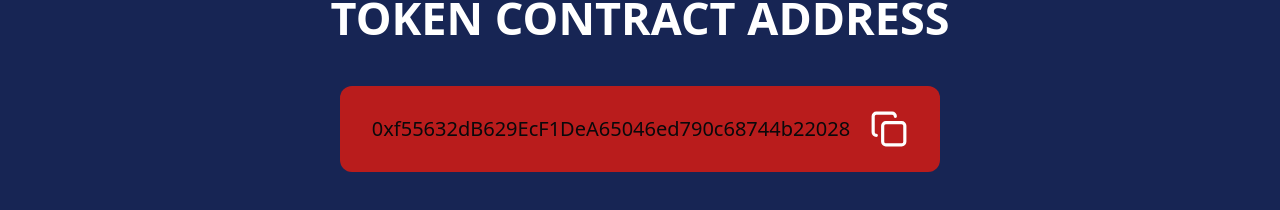
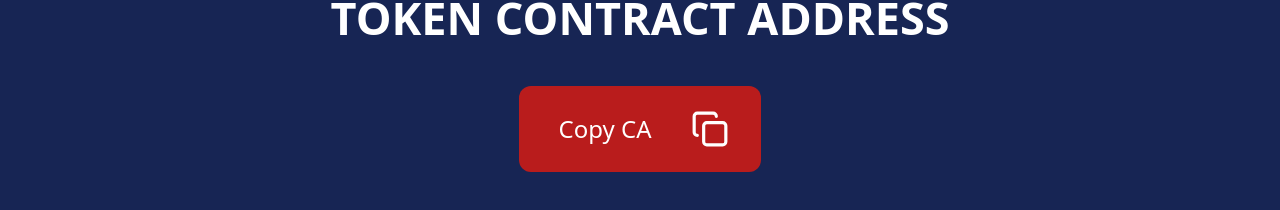
Before and after one commit to Richardudeh4/jorge, a Next.js app: page / in a window 1280 px wide. Shown: the part 6994-7204 px from the top of the page. Built offline with nearby package versions, Linux system fonts and the light colour scheme.

Commit message:
new changes 13

```diff
--- a/components/stay-in-touch.tsx
+++ b/components/stay-in-touch.tsx
@@ -87,15 +87,16 @@ const StayInTouch = () => {
          <h1 className='font-extrabold text-3xl sm:text-4xl md:text-[45px] text-white mt-8'>
           TOKEN CONTRACT ADDRESS
         </h1>
-        <div className='px-8 py-6 rounded-xl bg-red-700 flex items-center flex-row space-x-5 mt-6'>
-          <p className='text-xl '>{text}</p>
+        <div className='px-8 py-6 rounded-xl bg-red-700 flex sm:flex-row items-center flex-col gap-3 sm:space-x-5 mt-6'>
+          <p className='text-xl sm:text-2xl px-2 text-white truncate'>Copy CA</p>
+          <div>
           {
             copySuccess ?
               <CopyCheck size={38} color="white" />
               :
               <Copy size={38} onClick={handleCopy} color="white" />
           }
-
+          </div>
         </div>
       </div>
     </div>
```
